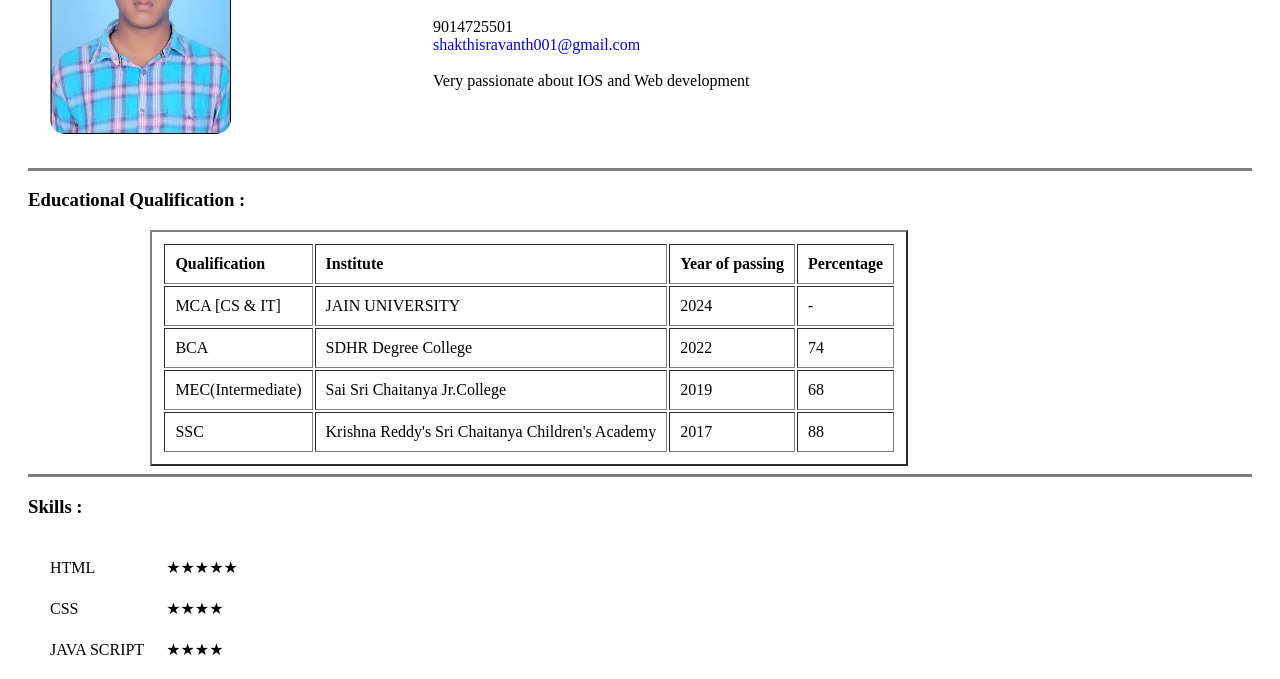
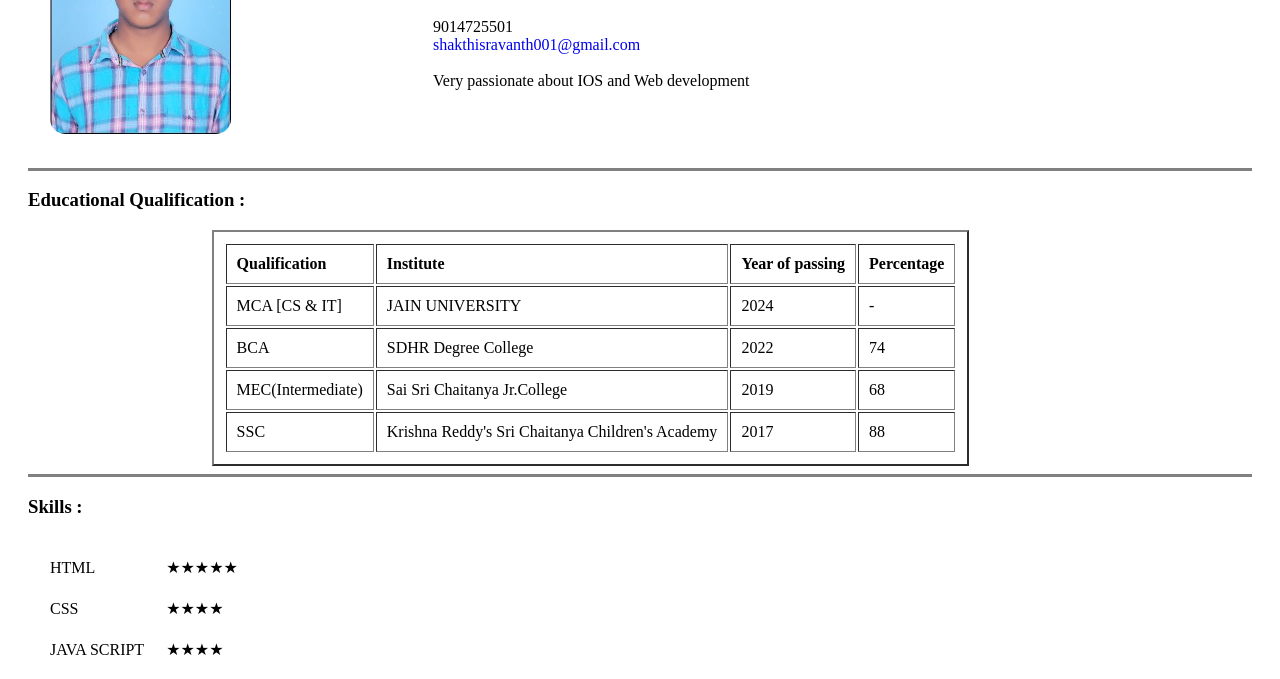
Before and after one commit to shakthisravanth/CV, a plain HTML site: page index.html in a window 1280 px wide. Shown: the part 121-800 px from the top of the page. Drawn offline with Linux system fonts and the light colour scheme.

Commit message:
Update STYLE.CSS

```diff
--- a/STYLE.CSS
+++ b/STYLE.CSS
@@ -15,6 +15,6 @@ a{
     text-decoration: none;
 }
 .education{
-    margin-left: 10%;
-    margin-right: 10%;
+    margin-left: 15%;
+    margin-right: 15%;
 }
```
